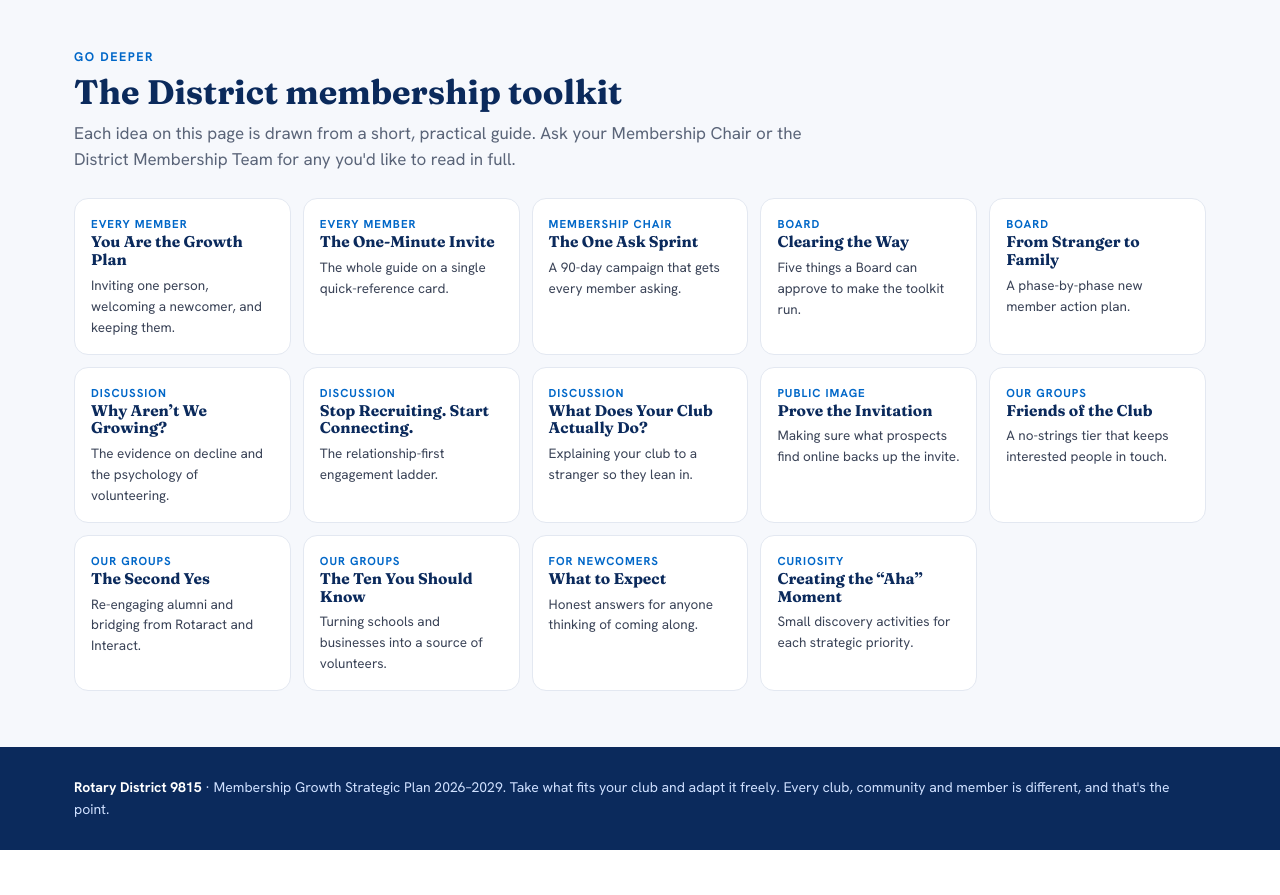
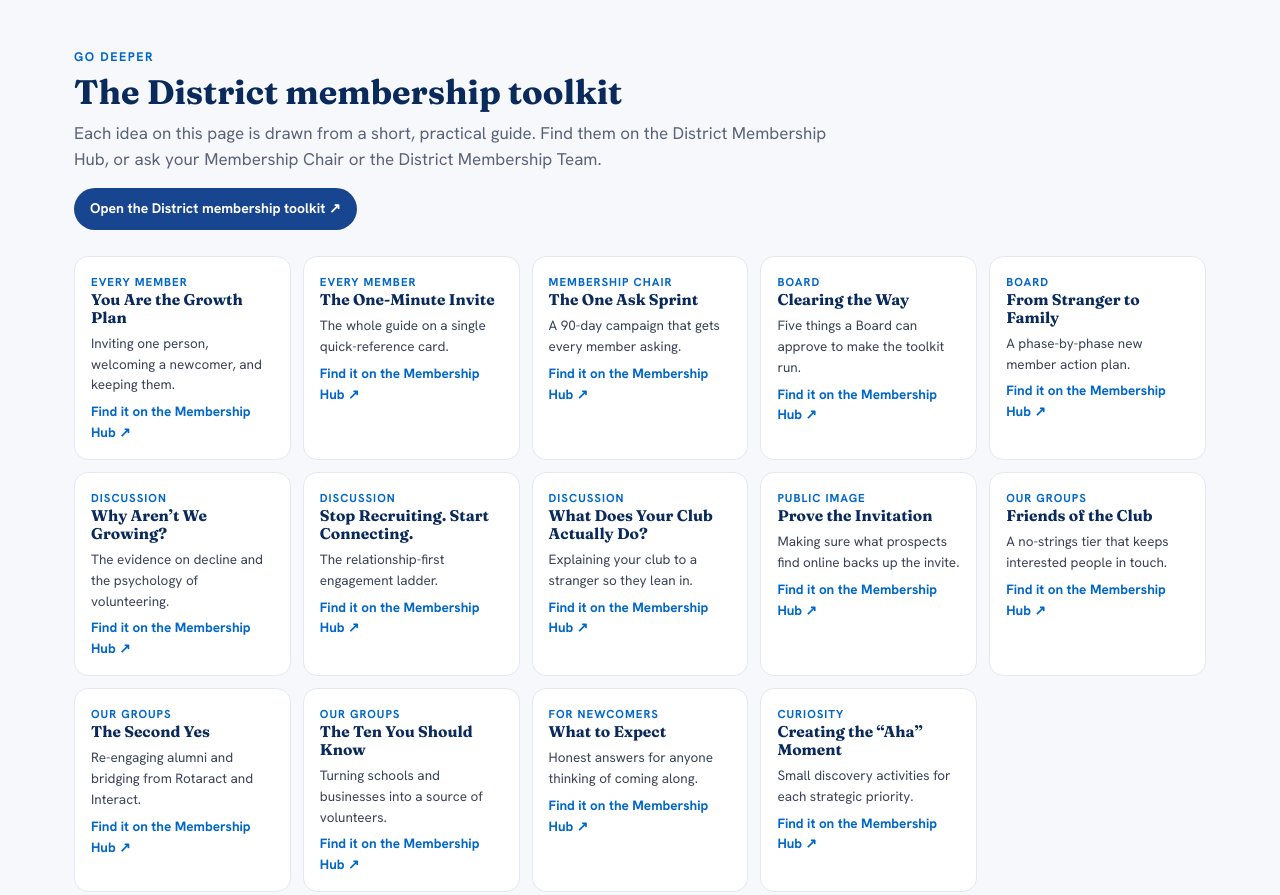
Before and after one commit to David-Rotary/PELDS2026, a plain HTML site: page membership-explorer.html in a window 1280 px wide. Shown: the part 7060-7955 px from the top of the page. Before the commit the page ends 7910 px from the top, so only its background shows below. Drawn offline with Linux system fonts and the light colour scheme.

Commit message:
Add files via upload

```diff
--- a/membership-explorer.html
+++ b/membership-explorer.html
@@ -209,6 +209,7 @@
 #d9pw .lib .card h4{font-size:15.5px;}
 #d9pw .lib .card .who{font-size:11.5px;font-weight:700;letter-spacing:1px;text-transform:uppercase;color:var(--azure);}
 #d9pw .lib .card p{font-size:13.5px;margin:4px 0 0;}
+#d9pw .lib a.card:hover{border-color:var(--sky);box-shadow:0 8px 20px rgba(23,69,143,.1);}
 #d9pw footer{background:var(--deep);color:#cfe0ff;padding:30px 0;font-size:14px;}
 #d9pw footer b{color:#fff;}
 
@@ -440,7 +441,8 @@
   <div class="sh">
    <div class="kick">Go deeper</div>
    <h2>The District membership toolkit</h2>
-   <p>Each idea on this page is drawn from a short, practical guide. Ask your Membership Chair or the District Membership Team for any you'd like to read in full.</p>
+   <p>Each idea on this page is drawn from a short, practical guide. Find them on the District Membership Hub, or ask your Membership Chair or the District Membership Team.</p>
+   <a class="btn navy" id="d9pw-toolkit" href="#" target="_blank" rel="noopener" style="display:inline-block;margin-top:6px;text-decoration:none">Open the District membership toolkit ↗</a>
   </div>
   <div class="lib" id="d9pw-lib"></div>
  </div>
@@ -764,7 +766,10 @@ $('#d9pw-deckfilter').onchange=function(){CARD=null;drawCard(false)};
 $('#d9pw-keepq').onclick=function(){if(CARD)addPlan('Discuss: '+CARD[1])};
 
 /* ---------- LIB ---------- */
-$('#d9pw-lib').innerHTML=LIB.map(function(l){return '<div class="card"><div class="who">'+l[0]+'</div><h4>'+l[1]+'</h4><p>'+l[2]+'</p></div>'}).join('');
+/* where the District membership toolkit lives: change this one address if it moves */
+var TOOLKIT_URL='https://www.rotary9815.org.au/page/membership-flow';
+$('#d9pw-toolkit').href=TOOLKIT_URL;
+$('#d9pw-lib').innerHTML=LIB.map(function(l){return '<a class="card" href="'+TOOLKIT_URL+'" target="_blank" rel="noopener" style="display:block;text-decoration:none;color:inherit"><div class="who">'+l[0]+'</div><h4>'+l[1]+'</h4><p>'+l[2]+'</p><p style="margin-top:6px;color:var(--azure);font-weight:700">Find it on the Membership Hub ↗</p></a>'}).join('');
 
 /* init */
 var pw=/[?&]pathway=([1-5])/.exec(location.search);
```
